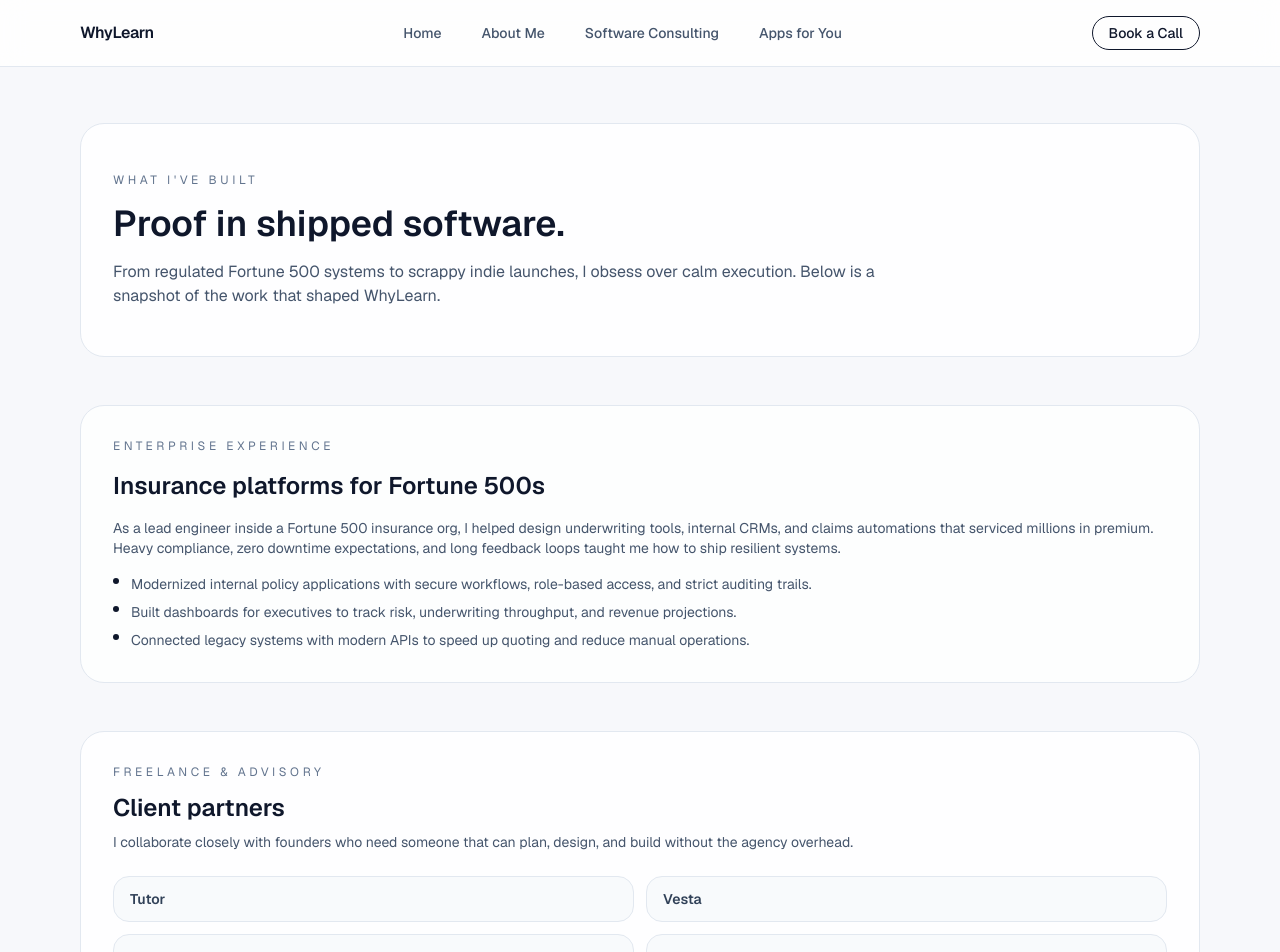
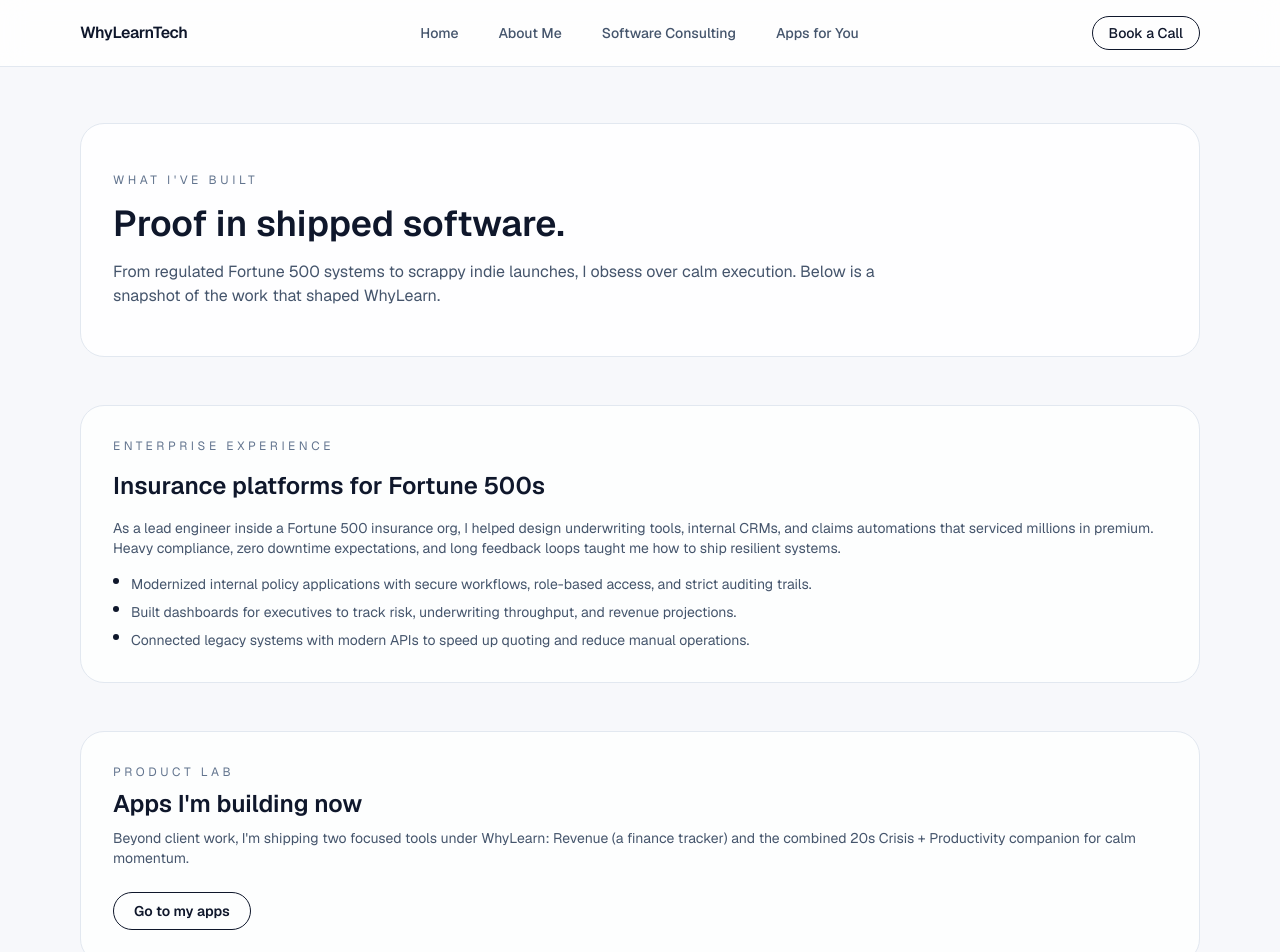
Before and after one commit to mattpweiler/whylearntechsolutions, a Next.js app: page /built in a window 1280 px wide. Shown: the top 952 px of the page. Built offline with nearby package versions, Linux system fonts and the light colour scheme.

Commit message:
color imporovements

```diff
--- a/src/app/about/page.tsx
+++ b/src/app/about/page.tsx
@@ -88,7 +88,7 @@ export default function AboutPage() {
           </p>
           <Link
             href="/consulting"
-            className="inline-flex items-center rounded-full bg-white px-6 py-2.5 text-sm font-semibold text-slate-900 transition hover:-translate-y-0.5"
+            className="inline-flex items-center rounded-full bg-[#1f4ed8] px-6 py-2.5 text-sm font-semibold text-white shadow-lg shadow-blue-900/30 transition hover:-translate-y-0.5 hover:bg-[#1b44c2]"
           >
             Book a Call
           </Link>
--- a/src/app/built/page.tsx
+++ b/src/app/built/page.tsx
@@ -40,6 +40,20 @@ export default function BuiltPage() {
         </div>
       </section>
 
+      <section className="rounded-3xl border border-slate-200 bg-white/80 p-8">
+        <p className="text-xs uppercase tracking-[0.3em] text-slate-500">Product lab</p>
+        <h2 className="mt-2 text-2xl font-semibold text-slate-900">Apps I&apos;m building now</h2>
+        <p className="mt-2 text-sm text-slate-600">
+          Beyond client work, I&apos;m shipping two focused tools under WhyLearn: Revenue (a finance tracker) and the combined 20s Crisis + Productivity companion for calm momentum.
+        </p>
+        <Link
+          href="/apps"
+          className="mt-6 inline-flex items-center rounded-full border border-slate-900 px-5 py-2 text-sm font-semibold text-slate-900 transition hover:-translate-y-0.5"
+        >
+          Go to my apps
+        </Link>
+      </section>
+
       <section className="rounded-3xl border border-slate-200 bg-white/90 p-8">
         <p className="text-xs uppercase tracking-[0.3em] text-slate-500">Freelance & advisory</p>
         <h2 className="mt-3 text-2xl font-semibold text-slate-900">Client partners</h2>
--- a/src/app/consulting/page.tsx
+++ b/src/app/consulting/page.tsx
@@ -46,7 +46,7 @@ export default function ConsultingPage() {
         <div className="mt-6 flex flex-wrap gap-3 text-sm">
           <Link
             href="#contact"
-            className="inline-flex items-center rounded-full bg-slate-900 px-6 py-2.5 font-semibold text-white transition hover:-translate-y-0.5"
+            className="inline-flex items-center rounded-full bg-[#1f4ed8] px-6 py-2.5 font-semibold text-white shadow-lg shadow-blue-200/70 transition hover:-translate-y-0.5 hover:bg-[#1b44c2]"
           >
             Tell me about your project
           </Link>
--- a/src/app/page.tsx
+++ b/src/app/page.tsx
@@ -33,7 +33,7 @@ export default function Home() {
         <div className="mt-8 flex flex-wrap gap-3 text-sm">
           <Link
             href="/consulting"
-            className="inline-flex items-center rounded-full bg-slate-900 px-6 py-2.5 font-semibold text-white transition hover:-translate-y-0.5 hover:bg-slate-800"
+            className="inline-flex items-center rounded-full bg-[#1f4ed8] px-6 py-2.5 font-semibold text-white shadow-lg shadow-blue-200/70 transition hover:-translate-y-0.5 hover:bg-[#1b44c2]"
           >
             Work With Me
           </Link>
--- a/src/components/SiteHeader.tsx
+++ b/src/components/SiteHeader.tsx
@@ -17,7 +17,7 @@ export function SiteHeader() {
     <header className="sticky top-0 z-50 border-b border-slate-200 bg-white/80 backdrop-blur-md">
       <div className="mx-auto flex max-w-6xl items-center justify-between px-4 py-4">
         <Link href="/" className="font-semibold tracking-tight text-slate-900">
-          WhyLearn
+          WhyLearnTech
         </Link>
 
         <nav className="hidden gap-4 text-sm text-slate-600 md:flex">
```
